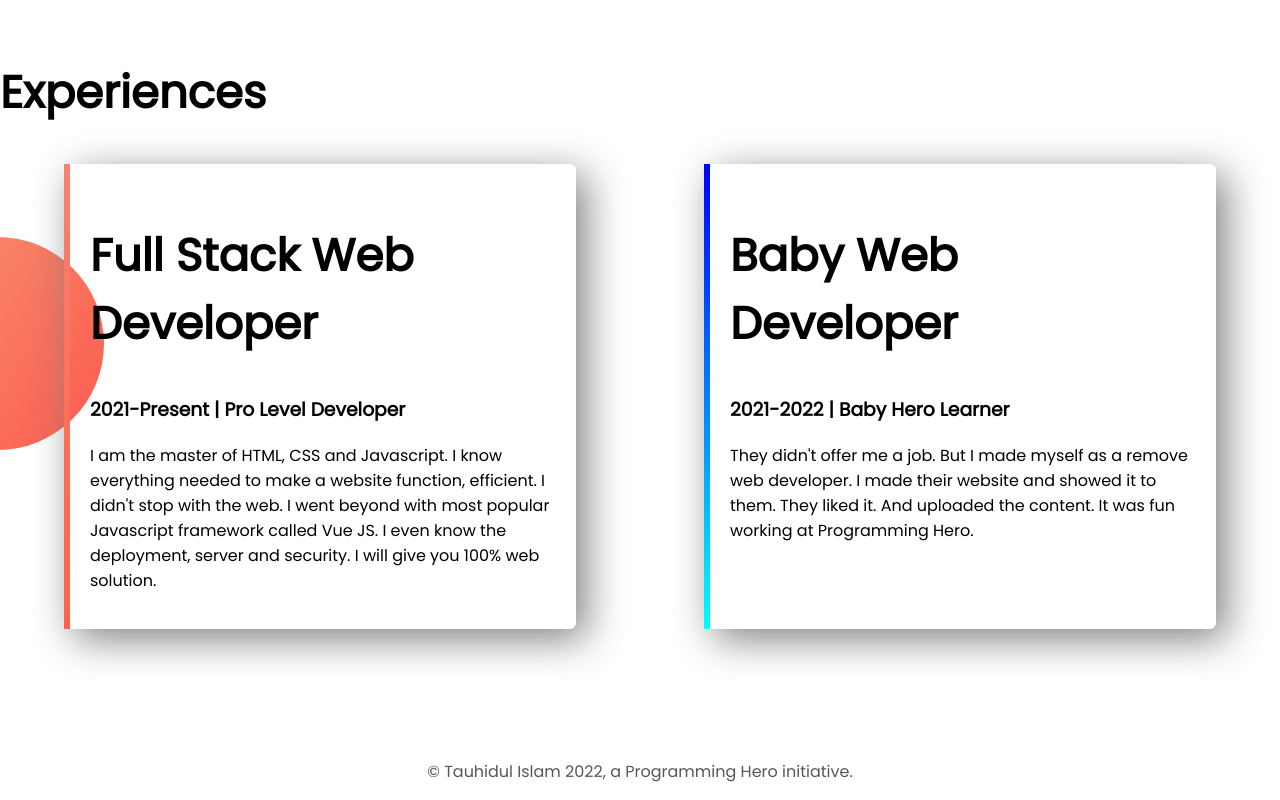
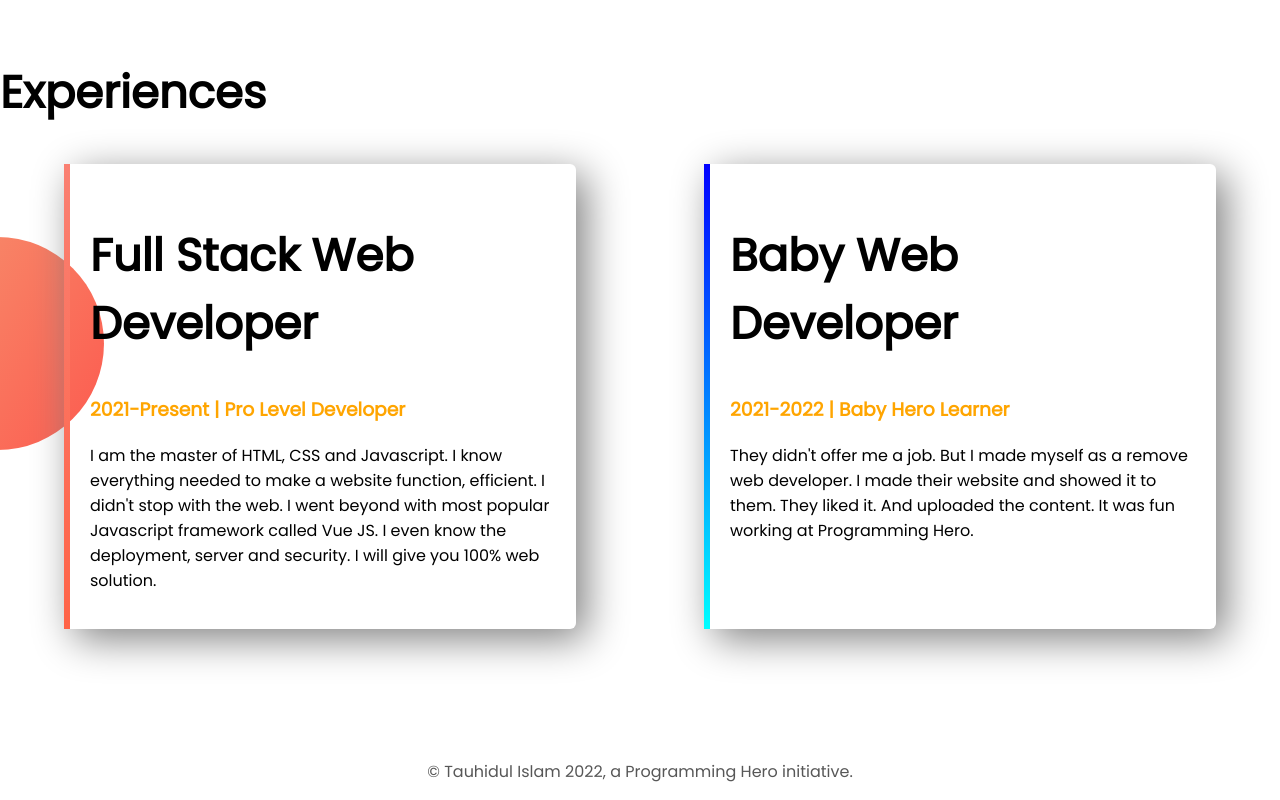
Before and after one commit to WebHero-223/sample-portfolio, a plain HTML site: page index.html in a window 1280 px wide. Shown: the part 1221-2021 px from the top of the page. Drawn offline with Linux system fonts and the light colour scheme.

Commit message:
portfolio

```diff
--- a/style.css
+++ b/style.css
@@ -58,6 +58,9 @@ h1{
     border-radius: 6px;
 
 }
+.experiens-item h3{
+    color: orange;
+}
 #web-exp{
     border-left: 6px solid;
     border-image:linear-gradient(salmon, tomato);
```
